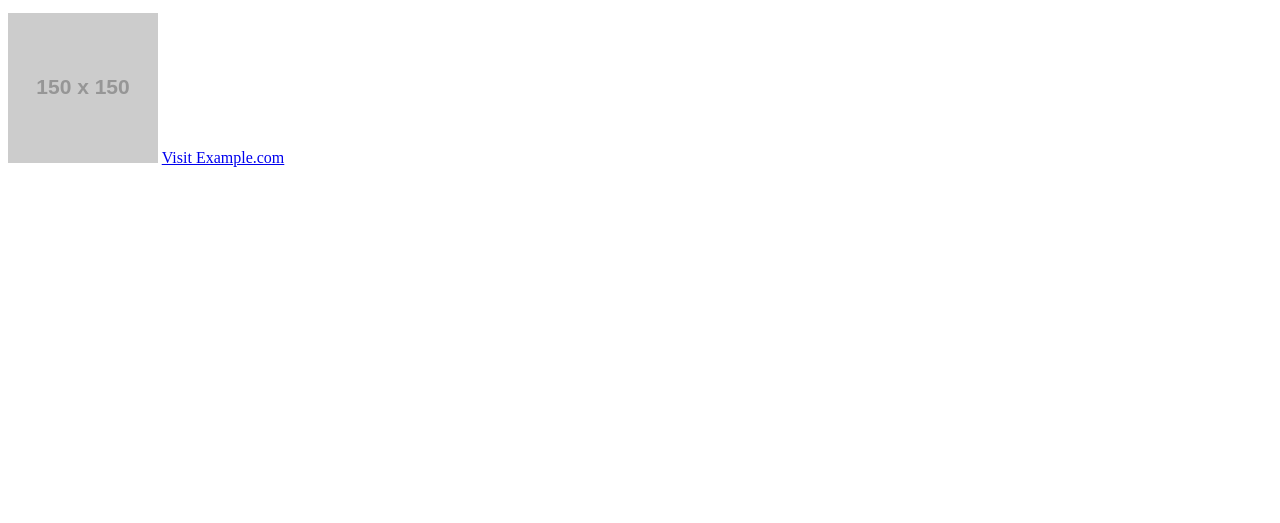
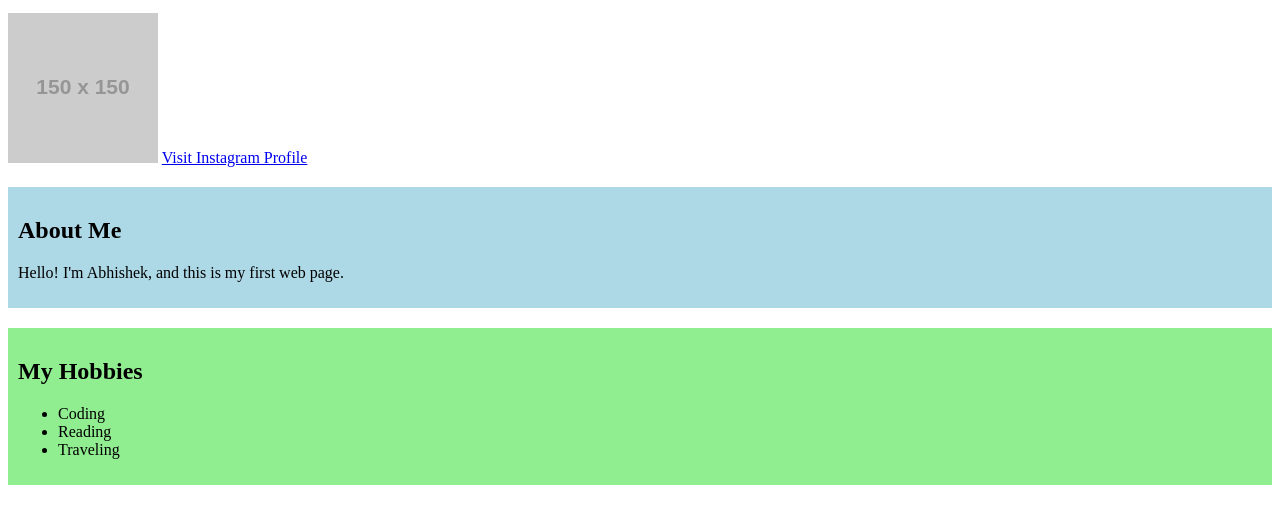
Before and after one commit to sunil121-kdka/Group8_task, a plain HTML site: page week 1/index.html in a window 1280 px wide. Shown: the part 87-610 px from the top of the page. Drawn offline with Linux system fonts and the light colour scheme; placeholder pictures from the web are drawn by us.

Commit message:
tmi kinna yasto

```diff
--- a/week 1/index.html
+++ b/week 1/index.html
@@ -3,6 +3,21 @@
     <h1>My First Web Page</h1>
     <p>This is a paragraph of text on my first web page.</p>
     <img src="https://via.placeholder.com/150" alt="Placeholder Image">
-    <a href="https://www.instagram.com/_abhi_shek_1004/">Visit Example.com</a>
+    <a href="https://www.instagram.com/_abhi_shek_1004/">Visit Instagram Profile</a>
+
+
+    <div style="background-color: lightblue; padding: 10px; margin-top: 20px;">
+      <h2>About Me</h2>
+      <p>Hello! I'm Abhishek, and this is my first web page.</p>
+    </div>
+
+    <div style="background-color: lightgreen; padding: 10px; margin-top: 20px;">
+      <h2>My Hobbies</h2>
+      <ul>
+        <li>Coding</li>
+        <li>Reading</li>
+        <li>Traveling</li>
+      </ul>
+    </div>
   </body>
 </head>
```
